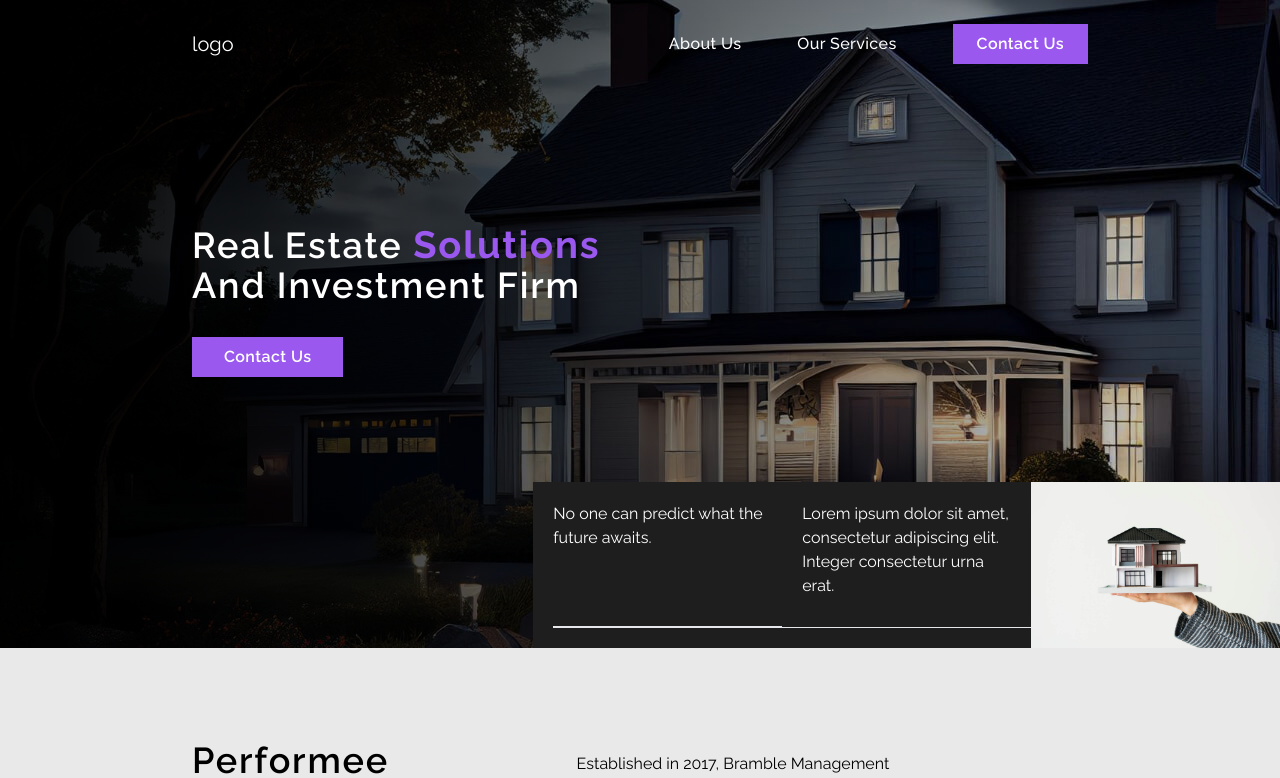
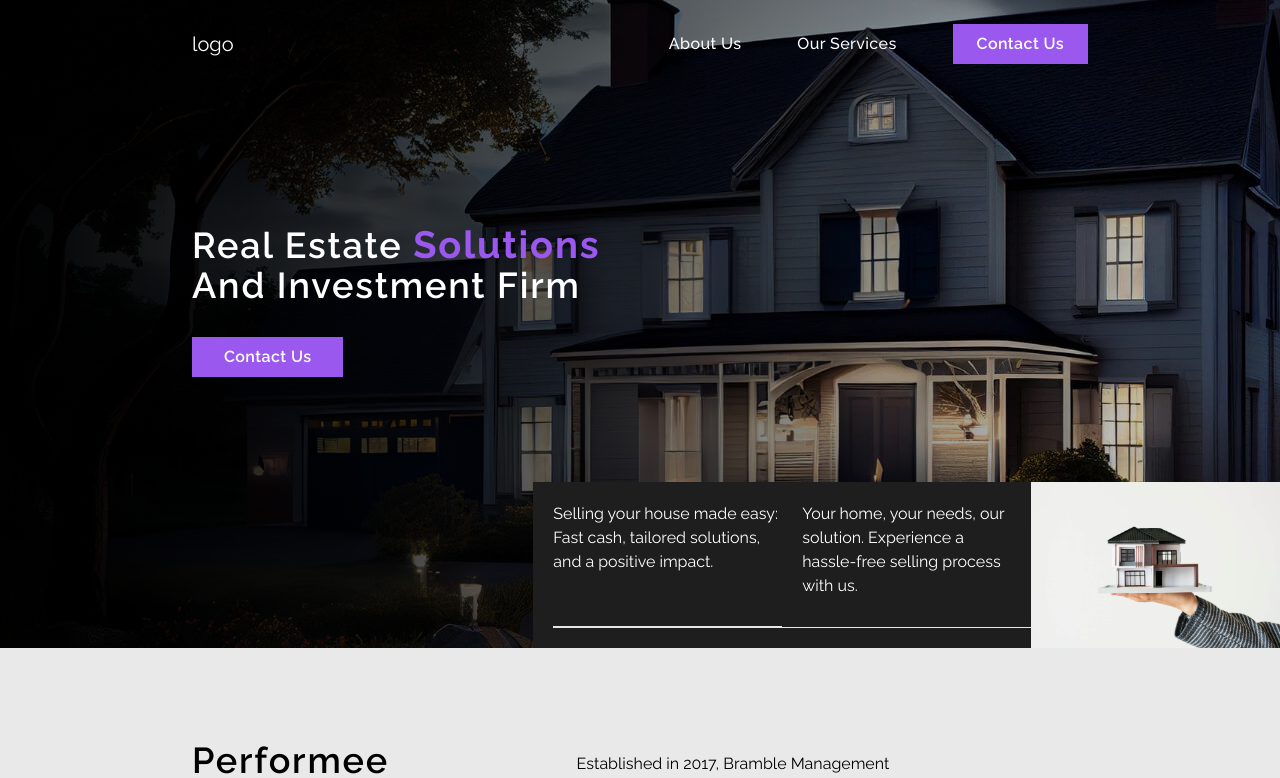
Before and after one commit to Pradeepsingh143/realestateweb, a Next.js app: page / in a window 1280 px wide. Shown: the top 778 px of the page. Built offline with nearby package versions, Linux system fonts and the light colour scheme.

Commit message:
updated content on homepage

```diff
--- a/src/app/page.js
+++ b/src/app/page.js
@@ -37,12 +37,11 @@ export default function Home() {
         </div>
         <div className="hidden w-full sm:w-9/12 lg:w-3/4 xl:w-7/12 bg-black sm:grid grid-cols-3 text-left text-white self-end">
           <div className="detail__1 my-5 ml-5 border-b-2">
-            <h3>No one can predict what the future awaits. </h3>
+            <h3>Selling your house made easy: Fast cash, tailored solutions, and a positive impact. </h3>
           </div>
           <div className="detail__2 my-5 border-b">
             <h3 className="px-5">
-              Lorem ipsum dolor sit amet, consectetur adipiscing elit. Integer
-              consectetur urna erat.{" "}
+            Your home, your needs, our solution. Experience a hassle-free selling process with us.
             </h3>
           </div>
           <div className="detail__3">
```
